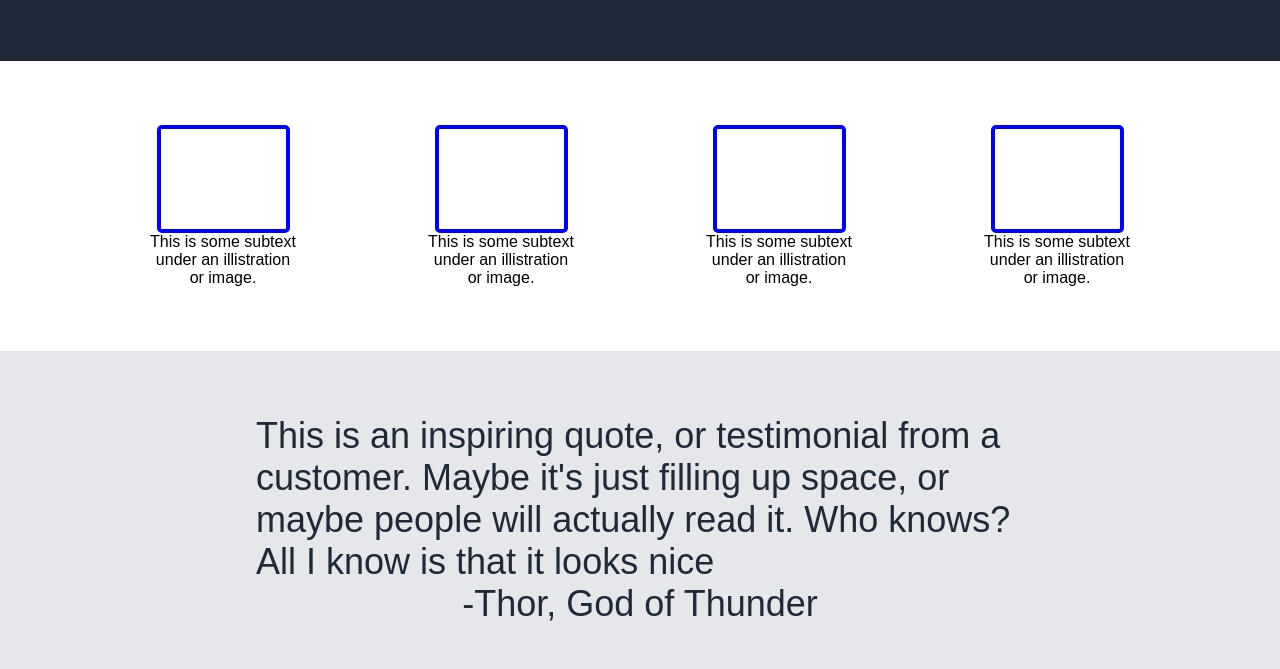
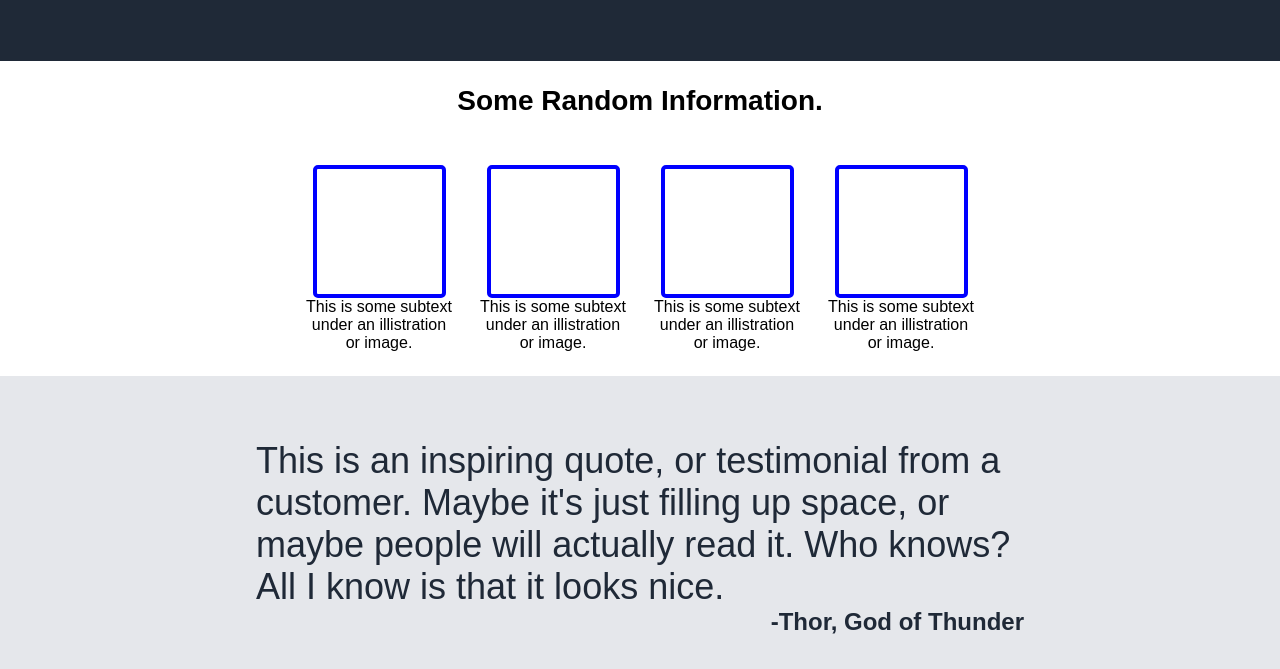
Before and after one commit to Doomnoom/Landing-page, a plain HTML site: page index.html in a window 1280 px wide. Shown: the part 283-952 px from the top of the page. Drawn offline with Linux system fonts and the light colour scheme.

Commit message:
apply minor content changes and slight layout tweaks

```diff
--- a/index.html
+++ b/index.html
@@ -29,6 +29,9 @@
             </div>
 
             <div class="info">
+                <div class="title">Some Random Information.</div>
+
+                <div class="cards">
                 <div class="container">
                     <div class="square"></div>
                     <div class="description">This is some subtext under an illistration or image.</div>
@@ -45,10 +48,11 @@
                     <div class="square"></div>
                     <div class="description">This is some subtext under an illistration or image.</div>
                 </div>
+                </div>
             </div>
 
             <div class="quote">
-                <div class="text">This is an inspiring quote, or testimonial from a customer. Maybe it's just filling up space, or maybe people will actually read it. Who knows? All I know is that it looks nice</div>
+                <div class="text">This is an inspiring quote, or testimonial from a customer. Maybe it's just filling up space, or maybe people will actually read it. Who knows? All I know is that it looks nice.</div>
                 <div class="credit">-Thor, God of Thunder</div>
             </div>
 
--- a/style.css
+++ b/style.css
@@ -32,7 +32,7 @@ a{
 
 .square{
     border: solid 4px blue;
-    height: 100px;
+    height: 125px;
     width: 125px;
 }
 
@@ -101,9 +101,22 @@ button{
 
 .info{
     display: flex;
+    flex-direction: column;
+    justify-content: flex-start;
+    text-align: center;
+    padding: 24px;
+    gap: 48px;;
+}
+
+.info .title{
+    font-size: 28px;
+    font-weight: bold;
+}
+
+.cards{
+    display: flex;
     justify-content: center;
-    text-align: center;
-    gap: 128px;
+    gap: 24px;
 }
 
 .container{
@@ -127,6 +140,12 @@ button{
     padding-right: 256px;
 }
 
+.quote .credit{
+    align-self: flex-end;
+    font-size: 24px;
+    font-weight: bold;
+}
+
 .adspace{
     display: flex;
     justify-content: center;
@@ -147,6 +166,10 @@ button{
     font-weight: bold;
 }
 
+.ad .text{
+    font-size: 12px;
+}
+
 
 .footer{
     display: flex;
```
